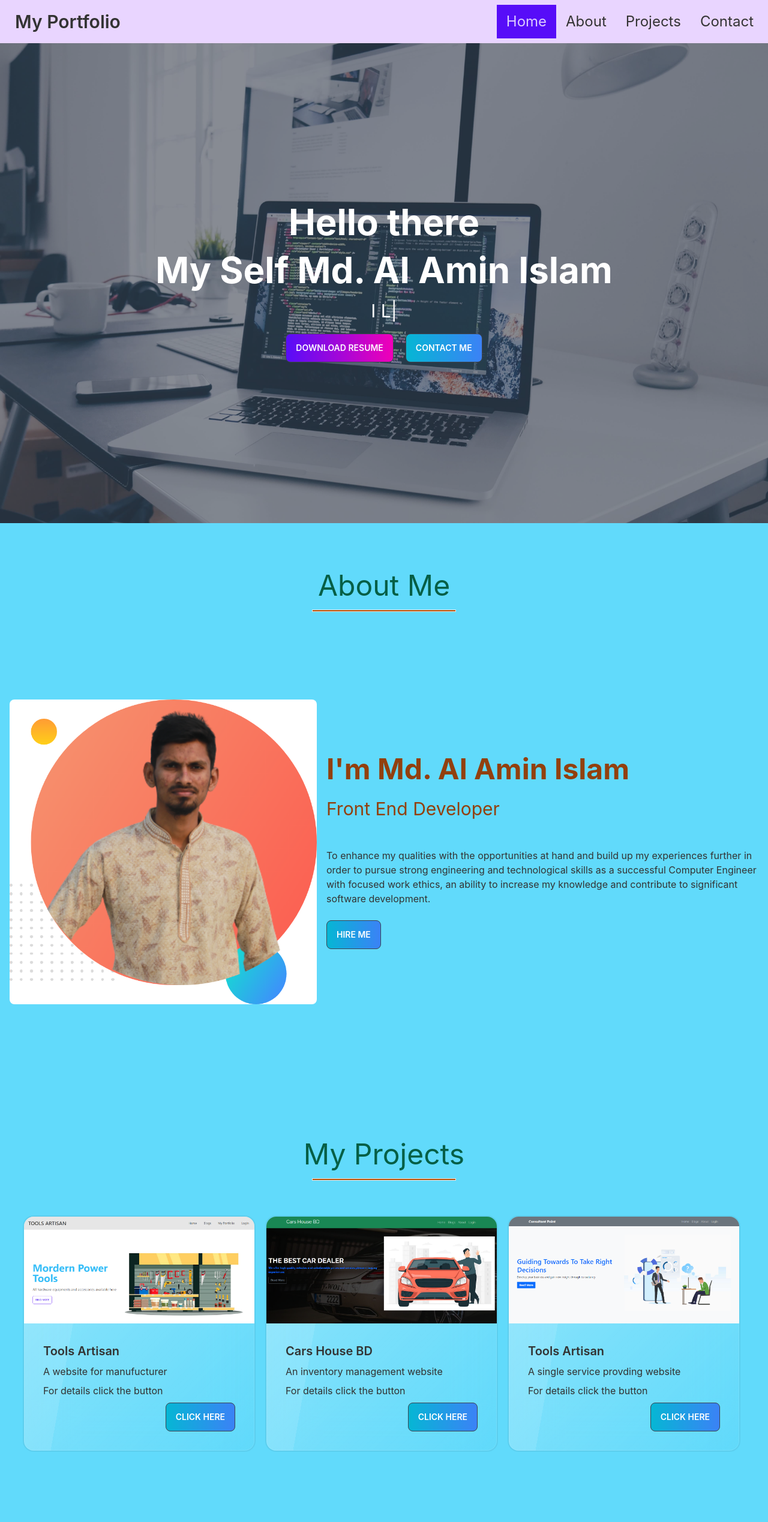
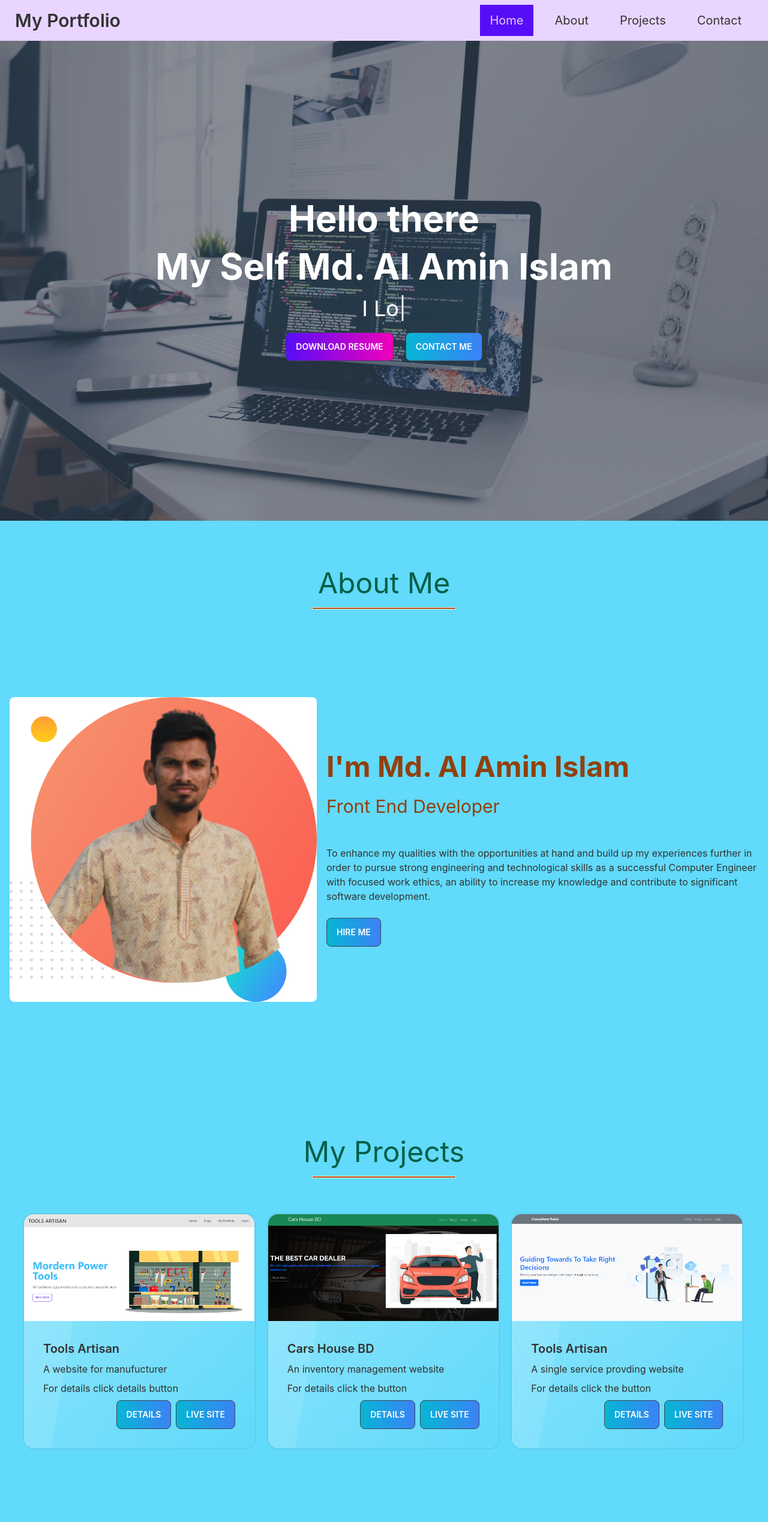
Before and after one commit to mohammad-al-amin-islam/my-portfolio-website, a React (Create React App) app: page / in a window 1280 px wide. Shown: the top 2537 px of the page at 60% size. Built offline with nearby package versions, Linux system fonts and the light colour scheme.

Commit message:
some changes added

```diff
--- a/public/index.html
+++ b/public/index.html
@@ -24,7 +24,7 @@
       work correctly both with client-side routing and a non-root public URL.
       Learn how to configure a non-root public URL by running `npm run build`.
     -->
-    <title>React App</title>
+    <title>Md. Al Amin Islam</title>
   </head>
   <body>
     <noscript>You need to enable JavaScript to run this app.</noscript>
--- a/src/Pages/Home/About.js
+++ b/src/Pages/Home/About.js
@@ -9,7 +9,7 @@ const About = () => {
             </div>
             <div className="hero min-h-screen">
                 <div className="hero-content flex-col lg:flex-row">
-                    <img src={alamin} alt='alamin' className="max-w-sm lg:max-w-lg rounded-lg  bg-white p-5shadow-2xl" />
+                    <img src={alamin} alt='alamin' className="max-w-xs lg:max-w-lg rounded-lg  bg-white p-5shadow-2xl" />
                     <div>
                         <h1 className="text-5xl font-bold text-amber-800">I'm Md. Al Amin Islam</h1>
                         <p className="py-6 text-3xl text-amber-800">Front End Developer</p>
--- a/src/Pages/Home/Banner.js
+++ b/src/Pages/Home/Banner.js
@@ -12,9 +12,9 @@ const Banner = () => {
                     <div>
                         <h1 className="mb-5 text-6xl font-bold text-white">Hello there</h1>
                         <h1 className="mb-5 text-6xl font-bold text-white">My Self Md. Al Amin Islam</h1>
-                        <Typed className='text-3xl text-white'
+                        <Typed className='text-4xl text-white'
                             strings={[
-                                "I'm a Full Stack Developer",
+                                "I'm a Front End Developer",
                                 "I Love Software Development",
                             ]}
                             typeSpeed={100}
--- a/src/Pages/Home/Contact.js
+++ b/src/Pages/Home/Contact.js
@@ -23,8 +23,8 @@ const Contact = () => {
                 <h1 className='text-center mt-10 text-5xl text-emerald-800'>Contact with me</h1>
                 <div className='border w-72 h-1 mx-auto mt-4 bg-amber-700'></div>
             </div>
-            <div className='flex justify-center mt-9'>
-                <div style={{ backgroundImage: `url(${img4})`, backgroundPosition: 'bottom', backgroundSize: 'cover' }} className="card w-full lg:w-2/3 shadow-2xl bg-base-100 ">
+            <div className='flex justify-center m-5'>
+                <div style={{ backgroundImage: `url(${img4})`, backgroundPosition: 'bottom', backgroundSize: 'cover' }} className="card w-full lg:w-2/3 shadow-2xl bg-base-100">
                     <form onSubmit={handleFromSubmit}>
                         <div className="card-body">
                             <div className="form-control">
@@ -46,8 +46,8 @@ const Contact = () => {
                                 </label>
                                 <textarea type="text" name='message' placeholder="Your Message" className="input input-bordered h-56" required />
                             </div>
-                            <div className="form-control mt-6">
-                                <button className="btn btn-primary">Send</button>
+                            <div className="form-control mt-6 w-1/2 mx-auto">
+                                <button className="btn text-white bg-gradient-to-r from-secondary to-blue-500">Send</button>
                             </div>
                         </div>
                     </form>
--- a/src/Pages/Home/Projects.js
+++ b/src/Pages/Home/Projects.js
@@ -2,7 +2,7 @@ import React from 'react';
 import img1 from '../../images/Tools-Artisan.png'
 import img2 from '../../images/Cars-House-BD.png'
 import img3 from '../../images/Consultant-Point.png'
-import img4 from '../../images/projects.jpg'
+
 const Projects = () => {
     return (
         <div id='projects'>
@@ -13,37 +13,40 @@ const Projects = () => {
 
             <div className='p-10' >
                 {/* style={{ backgroundImage: `url(${img4})`,backgroundPosition:'bottom',backgroundSize:'cover'}} */}
-                <div className=' mt-5 grid grid-cols-1 lg:grid-cols-3 gap-3' >
-                    <div className="card w-96 glass">
+                <div className=' mt-5 grid grid-cols-1 md:grid-cols-2 lg:grid-cols-3 gap-5' >
+                    <div className="card w-80 lg:w-96 glass">
                         <figure><img src={img1} alt="car!" /></figure>
                         <div className="card-body">
                             <h2 className="card-title">Tools Artisan</h2>
                             <p>A website for manufucturer</p>
-                            <p>For details click the button</p>
+                            <p>For details click details button</p>
                             <div className="card-actions justify-end">
-                                <button className="btn text-white bg-gradient-to-r from-cyan-500 to-blue-500">Click Here</button>
+                                <button className="btn text-white bg-gradient-to-r from-cyan-500 to-blue-500">Details</button>
+                                <a className="btn text-white bg-gradient-to-r from-cyan-500 to-blue-500" href='https://tools-artisan.web.app/' target='_blank' rel='noreferrer'>Live Site</a>
                             </div>
                         </div>
                     </div>
-                    <div className="card w-96 glass">
+                    <div className="card w-80 lg:w-96 glass">
                         <figure><img src={img2} alt="car!" /></figure>
                         <div className="card-body">
                             <h2 className="card-title">Cars House BD</h2>
                             <p>An inventory management website</p>
                             <p>For details click the button</p>
                             <div className="card-actions justify-end">
-                                <button className="btn text-white bg-gradient-to-r from-cyan-500 to-blue-500">Click Here</button>
+                                <button className="btn text-white bg-gradient-to-r from-cyan-500 to-blue-500">Details</button>
+                                <a className="btn text-white bg-gradient-to-r from-cyan-500 to-blue-500" href='https://cars-house-bd.web.app/' target='_blank' rel='noreferrer'>Live Site</a>
                             </div>
                         </div>
                     </div>
-                    <div className="card w-96 glass">
+                    <div className="card w-80 lg:w-96 glass">
                         <figure><img src={img3} alt="car!" /></figure>
                         <div className="card-body">
                             <h2 className="card-title">Tools Artisan</h2>
                             <p>A single service provding website</p>
                             <p>For details click the button</p>
                             <div className="card-actions justify-end">
-                                <button className="btn text-white bg-gradient-to-r from-cyan-500 to-blue-500">Click Here</button>
+                                <button className="btn text-white bg-gradient-to-r from-cyan-500 to-blue-500">Details</button>
+                                <a className="btn text-white bg-gradient-to-r from-cyan-500 to-blue-500" href='https://consultant-point.web.app/' target='_blank' rel='noreferrer'>Live Site</a>
                             </div>
                         </div>
                     </div>
--- a/src/Pages/Shared/Navabar/Navbar.js
+++ b/src/Pages/Shared/Navabar/Navbar.js
@@ -3,10 +3,10 @@ import CV from '../../../assests/Resume_Md. Al Amin Islam.pdf'
 import { Link } from 'react-scroll';
 const Navbar = () => {
     const navItem = <>
-        <li><Link to="home" spy={true} smooth={true} offset={-100} duration={500}>Home</Link></li>
-        <li><Link to="about" spy={true} smooth={true} offset={-25} duration={500}> About</Link></li>
-        <li><Link to="projects" spy={true} smooth={true} offset={-25} duration={500}>Projects</Link></li>
-        <li><Link to="contact" spy={true} smooth={true} offset={-25} duration={800}>Contact</Link></li>
+        <li><Link to="home" spy={true} smooth={true} offset={-100} duration={500}className='mr-5'>Home</Link></li>
+        <li><Link to="about" spy={true} smooth={true} offset={-25} duration={500} className='mr-5'> About</Link></li>
+        <li><Link to="projects" spy={true} smooth={true} offset={-25} duration={500}className='mr-5'>Projects</Link></li>
+        <li><Link to="contact" spy={true} smooth={true} offset={-25} duration={800}className='mr-5'>Contact</Link></li>
         {/* <li><a href={CV} download className="btn text-white bg-gradient-to-r from-primary to-secondary text-2xl" >Download Resume</a></li> */}
     </>
     return (
@@ -25,7 +25,7 @@ const Navbar = () => {
 
             </div>
             <div className="navbar-end hidden lg:flex bg-transparent">
-                <ul className="menu menu-horizontal p-0 text-2xl">
+                <ul className="menu menu-horizontal p-0 text-xl">
                    {navItem}
                 </ul>
             </div>
```
Also changed, not shown: 1 other file (tests, documents, lock files or other folders).
